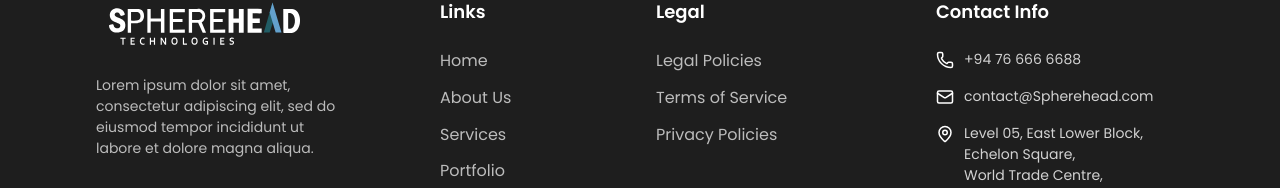
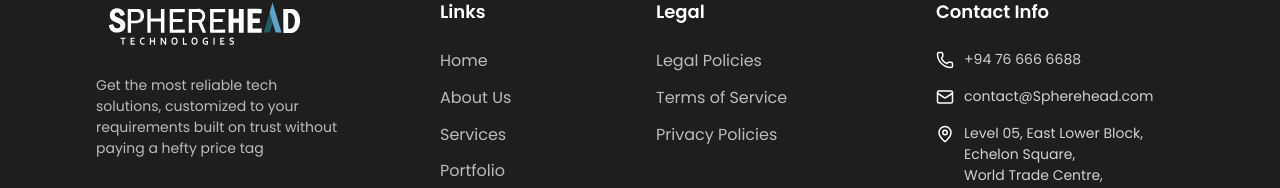
Before and after one commit to HarshiMenuka/spherehead-technologies, a Next.js app: page /service in a window 1280 px wide. Shown: the part 7528-7716 px from the top of the page. Built offline with nearby package versions, Linux system fonts and the light colour scheme.

Commit message:
add images

```diff
--- a/src/app/about/page.tsx
+++ b/src/app/about/page.tsx
@@ -37,7 +37,7 @@ const teamMembers = [
     position: "Full Stack Developer",
     qualification: "Bsc in CS",
     university: "IIT",
-    image: "/images/team/hasini.jpg",
+    image: "/images/team/hasini.JPG",
     linkedinLink: "https://linkedin.com/in/michaelchen",
     facebookLink: "https://facebook.com/michaelchen",
     instagramLink: "https://instagram.com/michaelchen"
--- a/src/components/Footer.jsx
+++ b/src/components/Footer.jsx
@@ -273,7 +273,7 @@ const Footer = () => {
               <img src="/images/Spherehead.svg" alt="Spherehead Technologies" className="footer-logo" />
             </div>
             <p className="footer-description">
-              Lorem ipsum dolor sit amet, consectetur adipiscing elit, sed do eiusmod tempor incididunt ut labore et dolore magna aliqua.
+              Get the most reliable tech solutions, customized to your requirements built on trust without paying a hefty price tag
             </p>
             <div className="social-icons">
               <a href="https://facebook.com" className="social-icon" aria-label="Facebook">
--- a/src/components/HomeGallery.tsx
+++ b/src/components/HomeGallery.tsx
@@ -24,7 +24,7 @@ const HomeGallery = () => {
       let triggerPoint;
 
       if (screenWidth < 321) {
-        triggerPoint = windowHeight * 4.7;
+        triggerPoint = windowHeight * 4.6;
       } else if (screenWidth < 376) {
         triggerPoint = windowHeight * 4.5;
       } else if (screenWidth < 426) {
--- a/src/components/StickyServicesCards.tsx
+++ b/src/components/StickyServicesCards.tsx
@@ -118,7 +118,7 @@ const services = [
     title: "AI, ML & Data Services",
     description:
       "Creating and using of technologies that allow machines to learn from data, make predictions or decisions, and manage and analyze data to extract insights",
-    image: "/images/AI.png",
+    image: "/images/Ai.png",
     color: "bg-purple-500",
     icon: "✨",
     keyfeatures: [
```
Also changed, not shown: src/app/favicon.svg (added), 1 other file (tests, documents, lock files or other folders).
